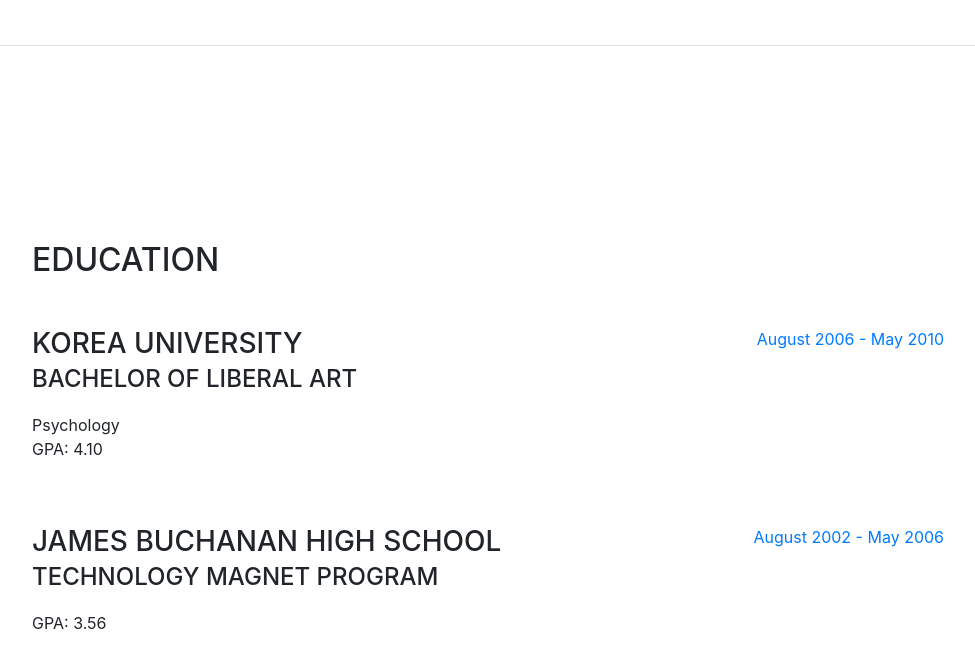
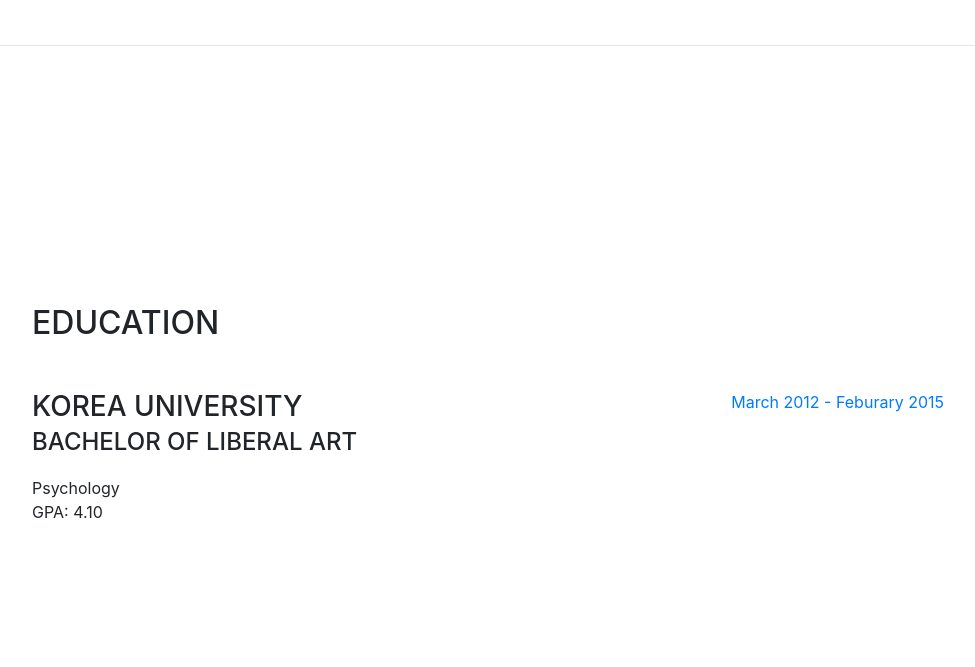
Before and after one commit to BY1994/BY1994.github.io, a website with bundled scripts: page index.html in a window 1280 px wide. Shown: the part 1849-2516 px from the top of the page, without its empty margins (288-1263 px from the left). Built offline with nearby package versions, Linux system fonts and the light colour scheme; a web font is replaced by a local one.

Commit message:
experience changed

```diff
--- a/index.html
+++ b/index.html
@@ -156,18 +156,18 @@
               <p>GPA: 4.10</p>
             </div>
             <div class="resume-date text-md-right">
-              <span class="text-primary">August 2006 - May 2010</span>
+              <span class="text-primary">March 2012 - Feburary 2015</span>
             </div>
           </div>
 
-          <div class="resume-item d-flex flex-column flex-md-row">
+<!--          <div class="resume-item d-flex flex-column flex-md-row">
             <div class="resume-content mr-auto">
               <h3 class="mb-0">James Buchanan High School</h3>
               <div class="subheading mb-3">Technology Magnet Program</div>
               <p>GPA: 3.56</p>
             </div>
             <div class="resume-date text-md-right">
-              <span class="text-primary">August 2002 - May 2006</span>
+              <span class="text-primary">August 2002 - May 2006</span>-->
             </div>
           </div>
 
```
